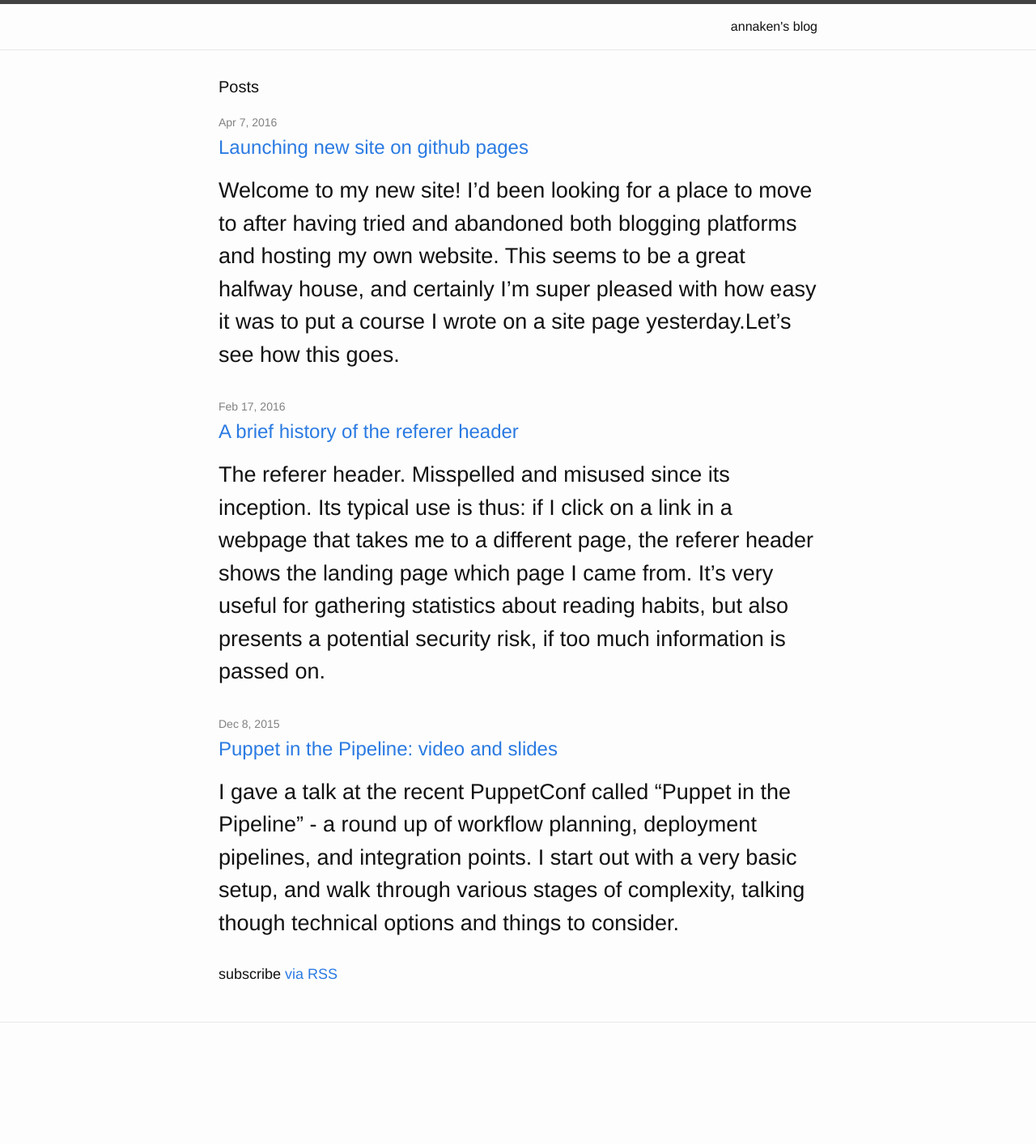
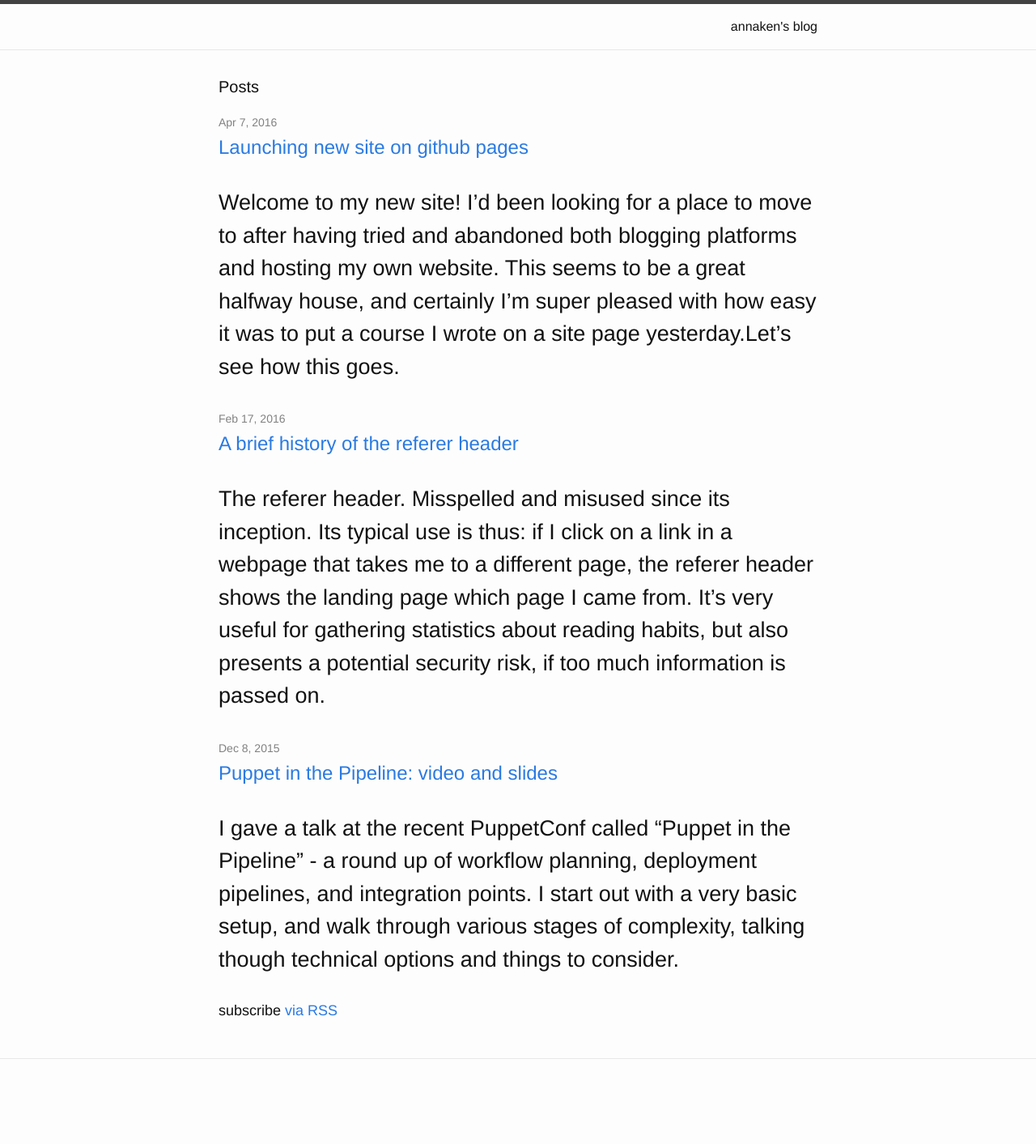
Before and after one commit to annaken/annaken.github.io, a Jekyll site: the page built from index.html, in a window 1280 px wide. Shown: the whole page at 81% size. Built offline with Jekyll 4.4.1, drawn with Linux system fonts in a browser that asks for light colours; before the commit the page ends 1368 px from its top, so only the background shows below that.

Commit message:
Use post content css

```diff
--- a/index.html
+++ b/index.html
@@ -14,7 +14,7 @@ title: annaken's blog
 
         <h2>
           <a class="post-link" href="{{ post.url | prepend: site.baseurl }}">{{ post.title }}</a>
-          <p class="post-preview">{{ post.excerpt }}</p>
+          <p class="post-content">{{ post.excerpt }}</p>
         </h2>
       </li>
     {% endfor %}
```
